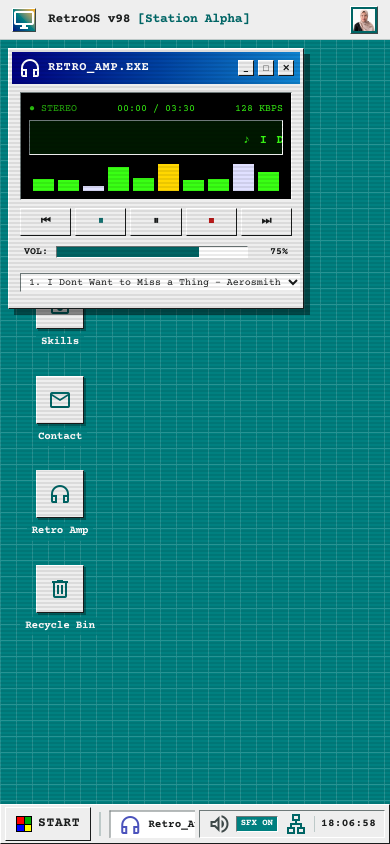
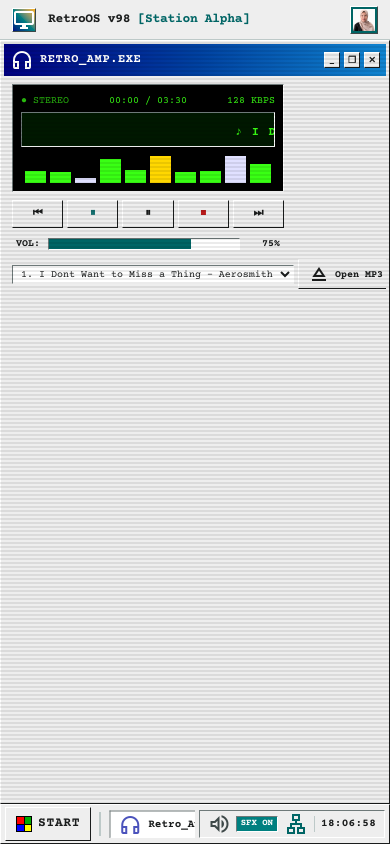
Before and after one commit to rradagelooo/Dyah-Portofolio, a React (Vite) app: page / in a window 390 px wide. Built offline with nearby package versions, Linux system fonts and the light colour scheme.

Commit message:
Update WindowFrame.tsx

```diff
--- a/src/components/windows/WindowFrame.tsx
+++ b/src/components/windows/WindowFrame.tsx
@@ -44,8 +44,20 @@ export const WindowFrame: React.FC<WindowFrameProps> = ({
   onToggleMaximize,
 }) => {
   const [pos, setPos] = useState({ x: initialX, y: initialY });
+  const [isMobileScreen, setIsMobileScreen] = useState(
+    typeof window !== 'undefined' ? window.innerWidth < 768 : false
+  );
   const isDraggingRef = useRef(false);
   const dragStartRef = useRef({ mouseX: 0, mouseY: 0, posX: initialX, posY: initialY });
+
+  // Deteksi jika ukuran layar berubah (misal dari desktop ke mobile atau saat HP diputar)
+  useEffect(() => {
+    const handleResize = () => {
+      setIsMobileScreen(window.innerWidth < 768);
+    };
+    window.addEventListener('resize', handleResize);
+    return () => window.removeEventListener('resize', handleResize);
+  }, []);
 
   useEffect(() => {
     setPos({ x: initialX, y: initialY });
@@ -53,11 +65,14 @@ export const WindowFrame: React.FC<WindowFrameProps> = ({
 
   if (!isOpen || isMinimized) return null;
 
+  // Di layar HP otomatis full screen agar pas & tidak terpotong ke samping
+  const effectiveMaximized = isMaximized || isMobileScreen;
+
   const handleMouseDown = (e: React.MouseEvent) => {
     // Ignore if clicking on control buttons
     if ((e.target as HTMLElement).closest('button')) return;
     onFocus();
-    if (isMaximized) return;
+    if (effectiveMaximized) return;
 
     isDraggingRef.current = true;
     dragStartRef.current = {
@@ -85,24 +100,27 @@ export const WindowFrame: React.FC<WindowFrameProps> = ({
     window.addEventListener('mousemove', handleMouseMove);
     window.addEventListener('mouseup', handleMouseUp);
   };
-  const dynamicMaxHeight = isMaximized
+
+  const dynamicMaxHeight = effectiveMaximized
     ? '100%'
     : pos.y <= 0
     ? '100%'
     : `calc(100% - ${pos.y}px)`;
+
   return (
     <div
       onClick={onFocus}
       style={{
         zIndex,
-        left: isMaximized ? '0px' : `${pos.x}px`,
-        top: isMaximized ? '0px' : `${pos.y}px`,
-        width: isMaximized ? '100%' : (width || 'auto'),
-        height: isMaximized ? '100%' : 'auto',
+        left: effectiveMaximized ? '0px' : `${pos.x}px`,
+        top: effectiveMaximized ? '0px' : `${pos.y}px`,
+        width: effectiveMaximized ? '100%' : (width || 'auto'),
+        height: effectiveMaximized ? '100%' : 'auto',
+        maxWidth: effectiveMaximized ? '100%' : (width ? (typeof width === 'string' ? width : `${width}px`) : undefined),
         maxHeight: dynamicMaxHeight,
       }}
       className={`absolute bg-[#eeeeee] bevel-raised p-[3px] shadow-[6px_6px_0px_0px_rgba(0,0,0,0.45)] select-none flex flex-col min-h-0 ${
-        isMaximized ? 'w-full h-full' : maxWidth
+        effectiveMaximized ? 'w-full h-full' : maxWidth
       }`}
     >
       {/* Title Bar */}
@@ -147,10 +165,10 @@ export const WindowFrame: React.FC<WindowFrameProps> = ({
               sound.click();
               onToggleMaximize();
             }}
-            title={isMaximized ? 'Restore' : 'Maximize'}
+            title={effectiveMaximized ? 'Restore' : 'Maximize'}
             className="w-4 h-4 bg-[#eeeeee] bevel-raised text-[#1a1c1c] flex items-center justify-center font-bold text-[9px] active:bevel-sunken hover:bg-[#e8e8e8]"
           >
-            {isMaximized ? '❐' : '□'}
+            {effectiveMaximized ? '❐' : '□'}
           </button>
 
           {/* Close */}
@@ -171,8 +189,9 @@ export const WindowFrame: React.FC<WindowFrameProps> = ({
       {/* Menu Bar if present */}
       {menuBar}
 
-     {/* Main Content Area */}
-    <div className="flex-1 min-h-0 overflow-auto flex flex-col">{children}</div>
+      {/* Main Content Area */}
+      <div className="flex-1 min-h-0 overflow-auto flex flex-col">{children}</div>
+
       {/* Status Bar if present */}
       {statusBar}
     </div>
```
